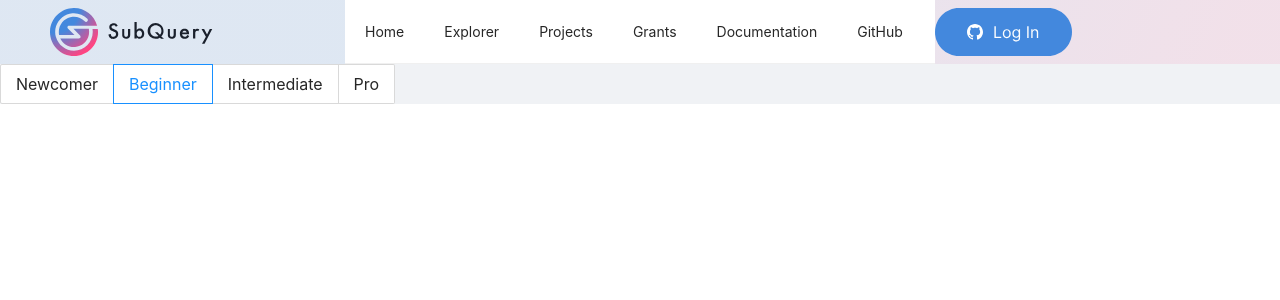
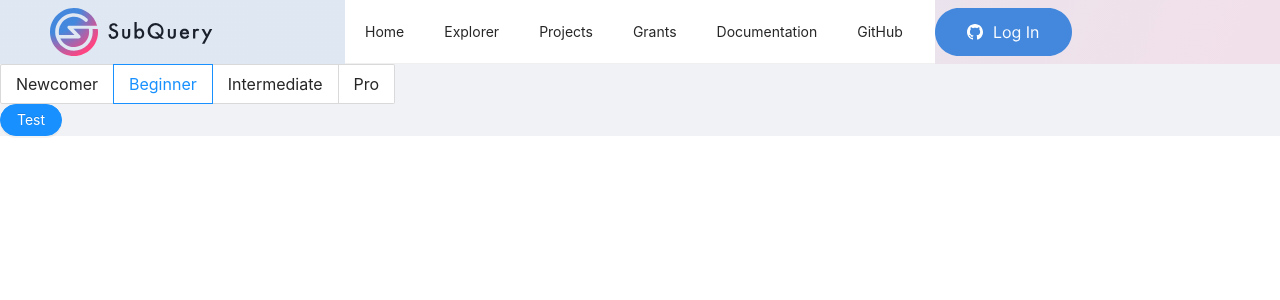
Before and after one commit to tane-git/Subquerys-Sunday-Showdowns, a React (Vite) app: page / in a window 1280 px wide. Shown: the top 300 px of the page. Built offline with nearby package versions, Linux system fonts and the light colour scheme.

Commit message:
adding antd component, configuring theme variable modification

```diff
--- a/src/App.tsx
+++ b/src/App.tsx
@@ -1,3 +1,4 @@
+import React from 'react';
 import { useState } from 'react'
 import logo from './logo.svg'
 // If App.css is imported here, it can't override antd styles
@@ -12,8 +13,7 @@ const { Header, Content, Footer } = Layout
 import './App.css'
 
 // internal components
-import { Nav, RadioGroup } from './components'
-
+import { Nav, RadioGroup, Button } from './components'
 
 function App() {
   const [count, setCount] = useState(0)
@@ -23,7 +23,9 @@ function App() {
       <Nav links={['Home', 'About', 'Register']} />
       <Content >
         <RadioGroup />
-
+        <p>
+          <Button />
+        </p>
       </Content>
     </Layout>
   )
--- /dev/null
+++ b/src/components/Button/Button.tsx
@@ -0,0 +1,33 @@
+// Copyright 2020-2021 OnFinality Limited authors & contributors
+// SPDX-License-Identifier: Apache-2.0
+
+import * as React from 'react';
+
+// antd
+import { Button as Button_antd } from 'antd';
+
+type Props = {
+
+}
+
+// type Props = {
+//   type?: 'primary' | 'secondary' | 'link';
+//   size?: 'large' | 'medium' | 'small';
+//   colorScheme?: 'gradient' | 'standard' | 'neutral';
+//   label?: string;
+//   leftItem?: React.ReactNode;
+//   rightItem?: React.ReactNode;
+//   onClick?: () => void;
+//   href?: string;
+//   className?: string;
+//   disabled?: boolean;
+//   loading?: boolean;
+// } & React.AnchorHTMLAttributes<HTMLAnchorElement>;
+
+export const Button: React.VFC<Props> = ({
+}) => {
+  return (
+    // <Button_antd type='primary' className={styles.button} />
+    <Button_antd type='primary' shape='round' >Test</Button_antd>
+  );
+};
--- /dev/null
+++ b/src/components/Button/index.ts
@@ -0,0 +1,4 @@
+// Copyright 2020-2021 OnFinality Limited authors & contributors
+// SPDX-License-Identifier: Apache-2.0
+
+export { Button } from './Button';
--- /dev/null
+++ b/src/components/Nav/styles/index.ts
@@ -0,0 +1,4 @@
+// modifying antd variables
+export const header: object = {
+  '@layout-header-background': 'linear-gradient(293.04deg, rgba(255, 69, 129, .1) 4.09%, rgba(67, 136, 221, .1) 70.16%)'
+}
--- a/src/components/index.ts
+++ b/src/components/index.ts
@@ -1,3 +1,4 @@
 // is there a way to make this more programmatic?
 export * from './Nav'
 export * from './RadioGroup'
+export * from './Button'
--- a/src/theme/index.ts
+++ b/src/theme/index.ts
@@ -1,11 +1,10 @@
-// export default function theme () {
-//   const settings: object = {
-//     '@layout-header-background': 'linear-gradient(293.04deg, rgba(255, 69, 129, .1) 4.09%, rgba(67, 136, 221, .1) 70.16%)'
-//   }
-
-//   return settings
+// export const theme: object = {
+//   '@layout-header-background': 'linear-gradient(293.04deg, rgba(255, 69, 129, .1) 4.09%, rgba(67, 136, 221, .1) 70.16%)'
 // }
 
+// import { header } from './header'
+import { header } from '../components/Nav/styles'
+
 export const theme: object = {
-  '@layout-header-background': 'linear-gradient(293.04deg, rgba(255, 69, 129, .1) 4.09%, rgba(67, 136, 221, .1) 70.16%)'
+  ...header
 }
--- a/tsconfig.json
+++ b/tsconfig.json
@@ -5,7 +5,7 @@
     "lib": ["DOM", "DOM.Iterable", "ESNext"],
     "allowJs": false,
     "skipLibCheck": false,
-    "esModuleInterop": false,
+    "esModuleInterop": true,
     "allowSyntheticDefaultImports": true,
     "strict": true,
     "forceConsistentCasingInFileNames": true,
--- a/tsconfig.node.json
+++ b/tsconfig.node.json
@@ -1,5 +1,6 @@
 {
   "compilerOptions": {
+    "jsx": "react",
     "composite": true,
     "module": "esnext",
     "moduleResolution": "node"
```
Also changed, not shown: src/theme/header/index.ts (deleted).
